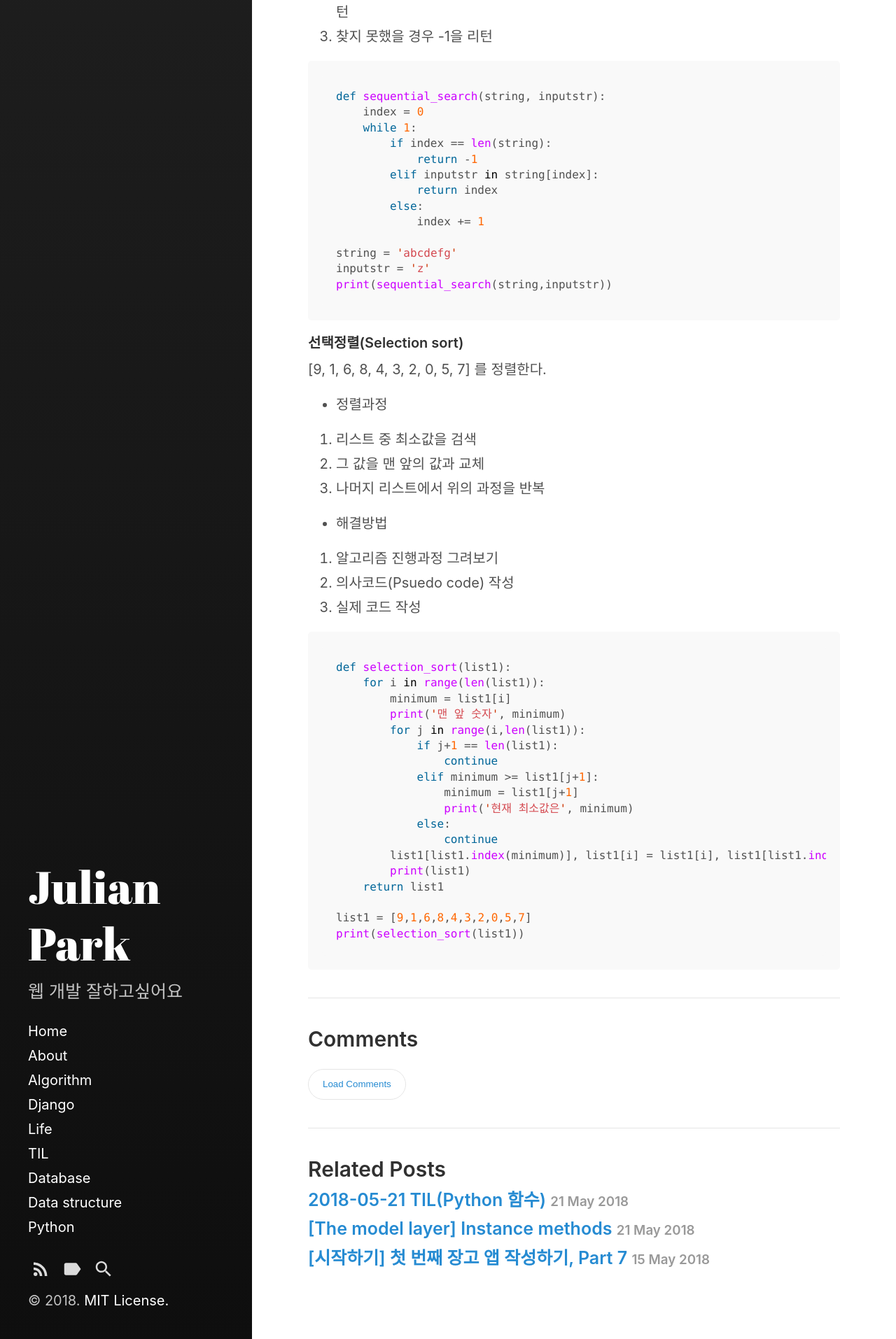
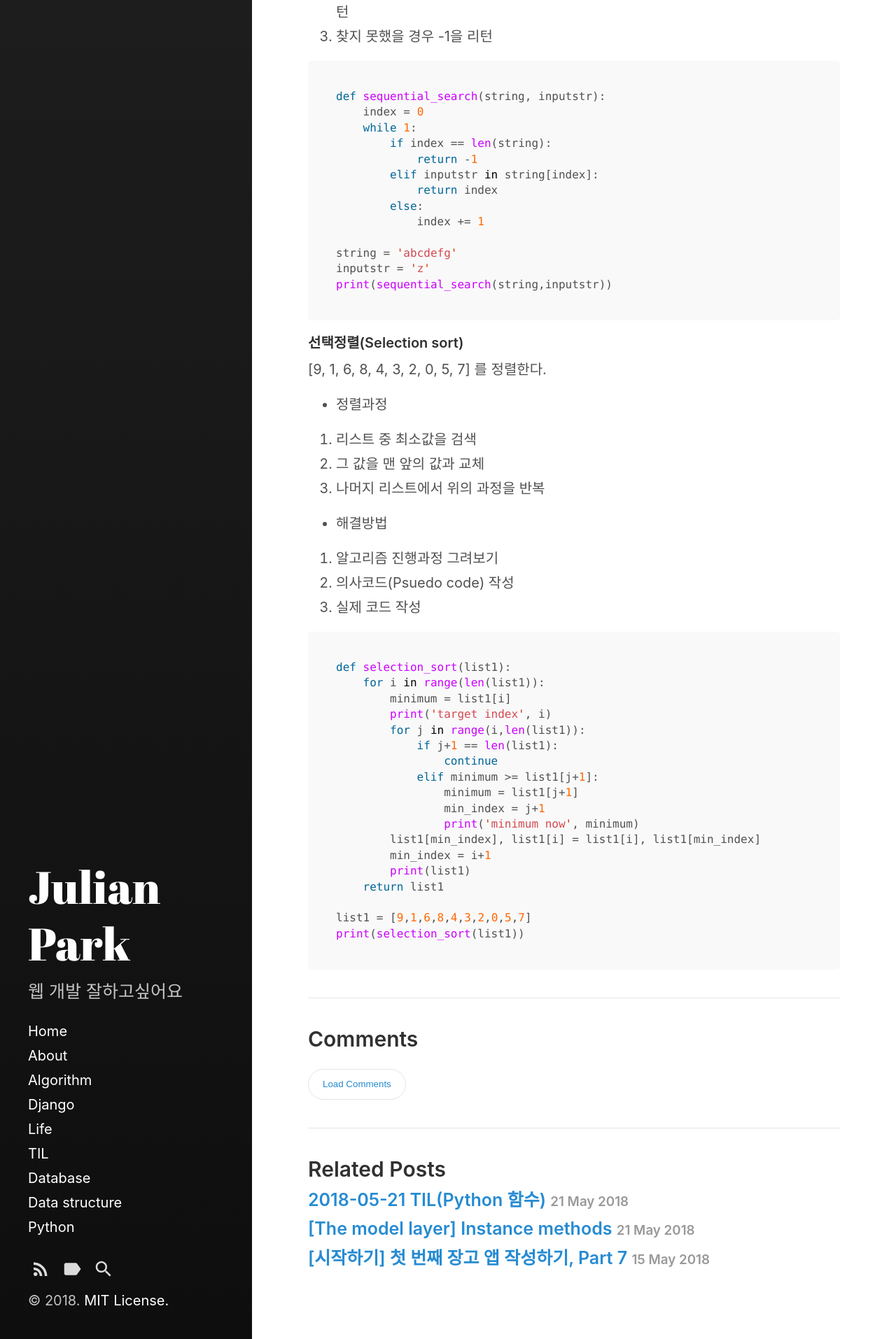
Before and after one commit to Chrisaor/chrisaor.github.com, a Jekyll site: the page built from _posts/TIL/2018-05-23-TIL.md, in a window 1280 px wide. Shown: the part 2628-4542 px from the top of the page at 70% size. Built offline with Jekyll 4.4.1, drawn with Linux system fonts in a browser that asks for light colours.

Commit message:
selection sort수정

```diff
--- a/_posts/TIL/2018-05-23-TIL.md
+++ b/_posts/TIL/2018-05-23-TIL.md
@@ -136,16 +136,16 @@ print(sequential_search(string,inputstr))
 def selection_sort(list1):
     for i in range(len(list1)):
         minimum = list1[i]
-        print('맨 앞 숫자', minimum)
+        print('target index', i)
         for j in range(i,len(list1)):
             if j+1 == len(list1):
                 continue
             elif minimum >= list1[j+1]:
                 minimum = list1[j+1]
-                print('현재 최소값은', minimum)
-            else:
-                continue
-        list1[list1.index(minimum)], list1[i] = list1[i], list1[list1.index(minimum)]
+                min_index = j+1
+                print('minimum now', minimum)
+        list1[min_index], list1[i] = list1[i], list1[min_index]
+        min_index = i+1
         print(list1)
     return list1
 
```
